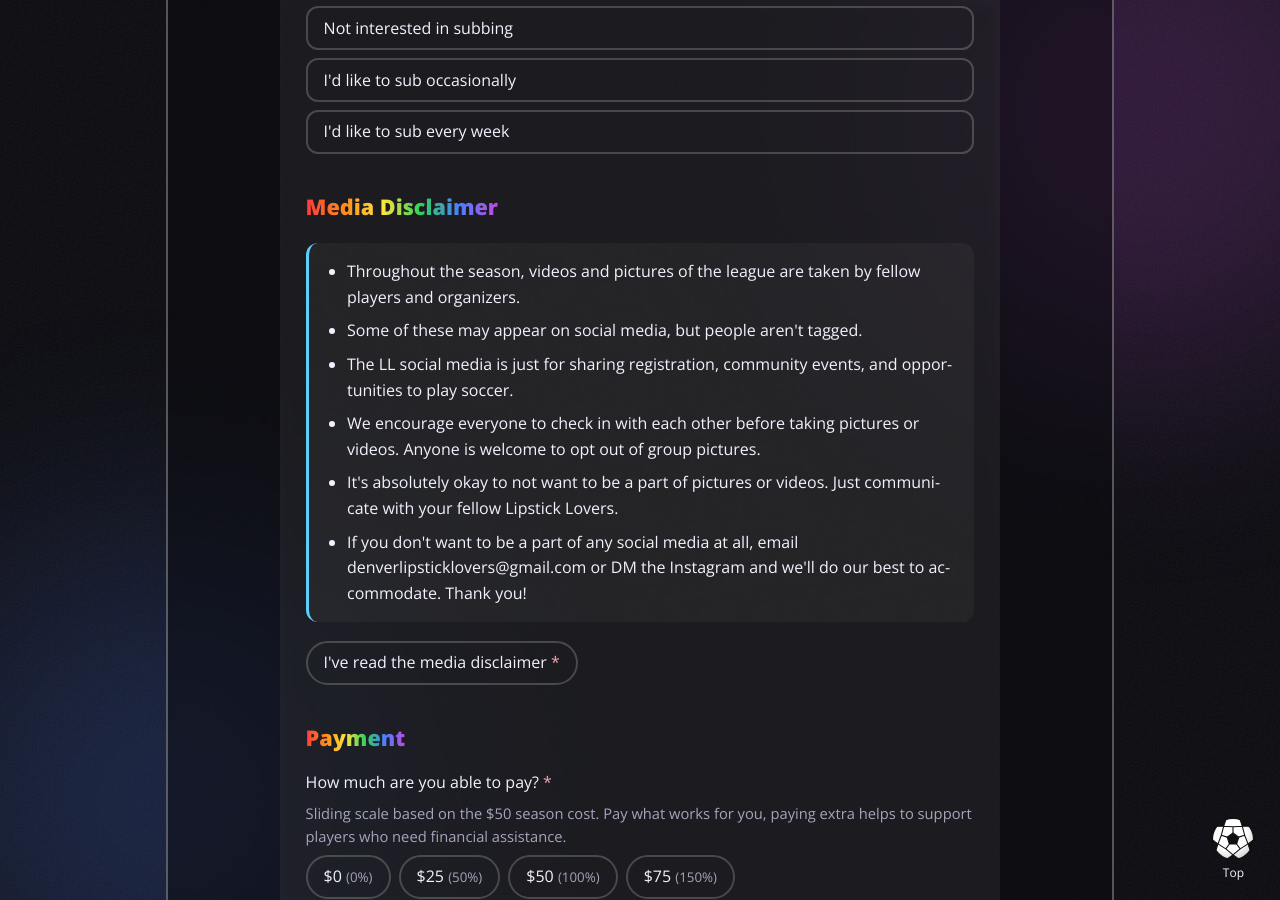
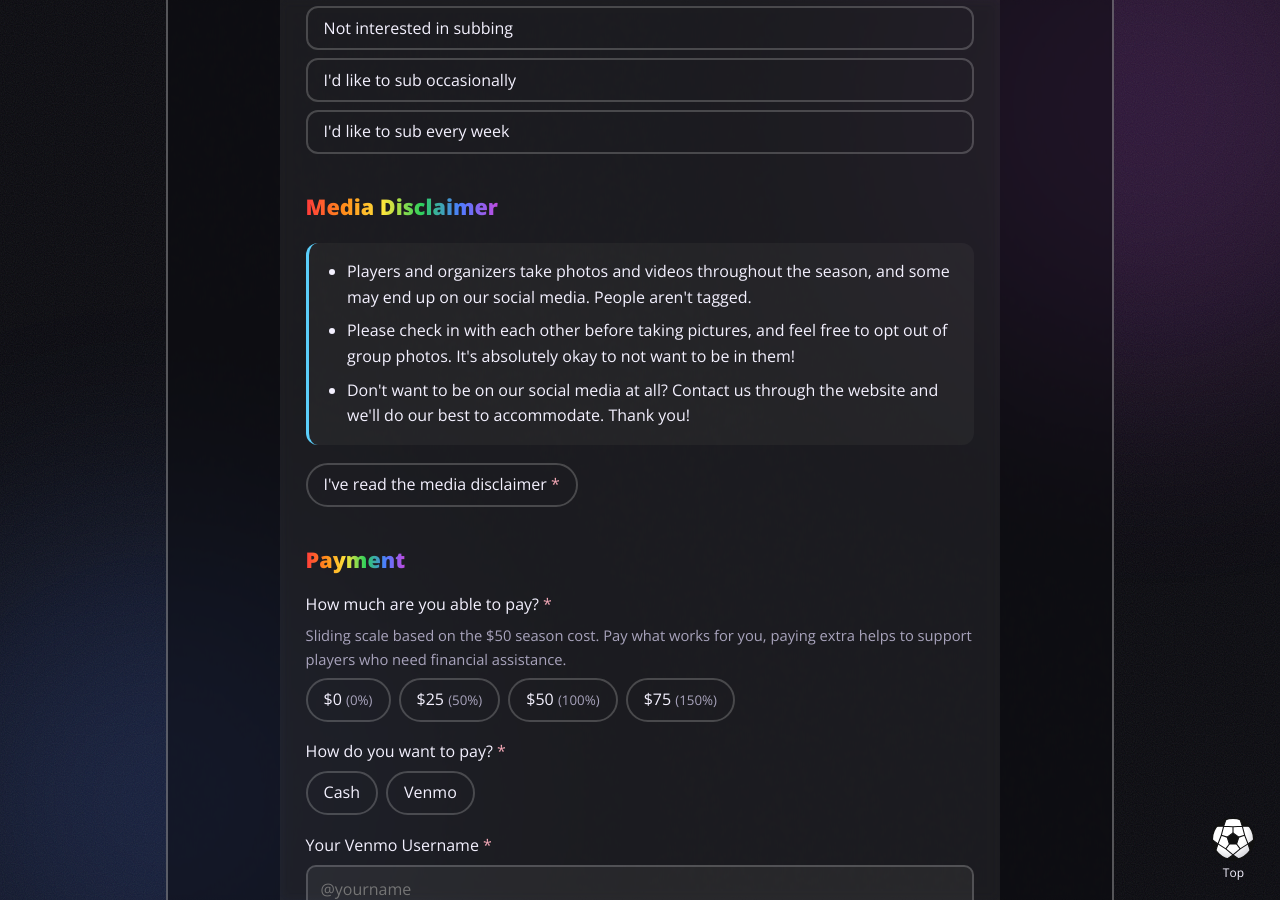
Before and after one commit to brirowe/Lipstick-Lovers, a Jekyll site: the page built from register.html, in a window 1280 px wide and 900 px high, scrolled down 3640 px. Built offline with Jekyll 4.4.1, drawn with Linux system fonts in a browser that asks for light colours.

Commit message:
wording edits

```diff
--- a/_data/registration.yml
+++ b/_data/registration.yml
@@ -49,19 +49,16 @@ games:
 # Sample teams shown while registration is closed (preview mode)
 preview_teams:
   - { name: "ACAB FC",         color: "#000000" }
-  - { name: "Cleated Rivalry", color: "#c04be0" }
+  - { name: "Cleated Rivalry", color: "#c3a6ff" }
   - { name: "Hot to Goal!",    color: "#ff8c1a" }
-  - { name: "Kicks & Giggles", color: "#0b2fd6" }
+  - { name: "Kicks & Giggles", color: "#1a3dff" }
   - { name: "Oat Milk",        color: "#5bcefa" }
-  - { name: "Pink Pony Club",  color: "#ff1f8f" }
+  - { name: "Pink Pony Club",  color: "#ff5cb8" }
   - { name: "Scissor Kickers", color: "#2ed15b" }
   - { name: "Uhaul United",    color: "#ff3b3b" }
 
 # Media disclaimer on the registration form (one bullet per line)
 media_disclaimer:
-  - "Throughout the season, videos and pictures of the league are taken by fellow players and organizers."
-  - "Some of these may appear on social media, but people aren't tagged."
-  - "The LL social media is just for sharing registration, community events, and opportunities to play soccer."
-  - "We encourage everyone to check in with each other before taking pictures or videos. Anyone is welcome to opt out of group pictures."
-  - "It's absolutely okay to not want to be a part of pictures or videos. Just communicate with your fellow Lipstick Lovers."
-  - "If you don't want to be a part of any social media at all, email denverlipsticklovers@gmail.com or DM the Instagram and we'll do our best to accommodate. Thank you!"
+  - "Players and organizers take photos and videos throughout the season, and some may end up on our social media. People aren't tagged."
+  - "Please check in with each other before taking pictures, and feel free to opt out of group photos. It's absolutely okay to not want to be in them!"
+  - "Don't want to be on our social media at all? Contact us through the website and we'll do our best to accommodate. Thank you!"
--- a/assets/js/register.js
+++ b/assets/js/register.js
@@ -45,7 +45,7 @@
     if (t.color) {
       card.style.setProperty("--c", t.color);
       const lum = luminance(t.color);
-      if (lum < 0.3) card.classList.add("is-dark");    // dark colors: white team name
+      if (lum < 0.12) card.classList.add("is-dark");   // near-black colors: white team name
       if (lum < 0.08) card.classList.add("is-black");  // black: white outline too
     }
 
```
